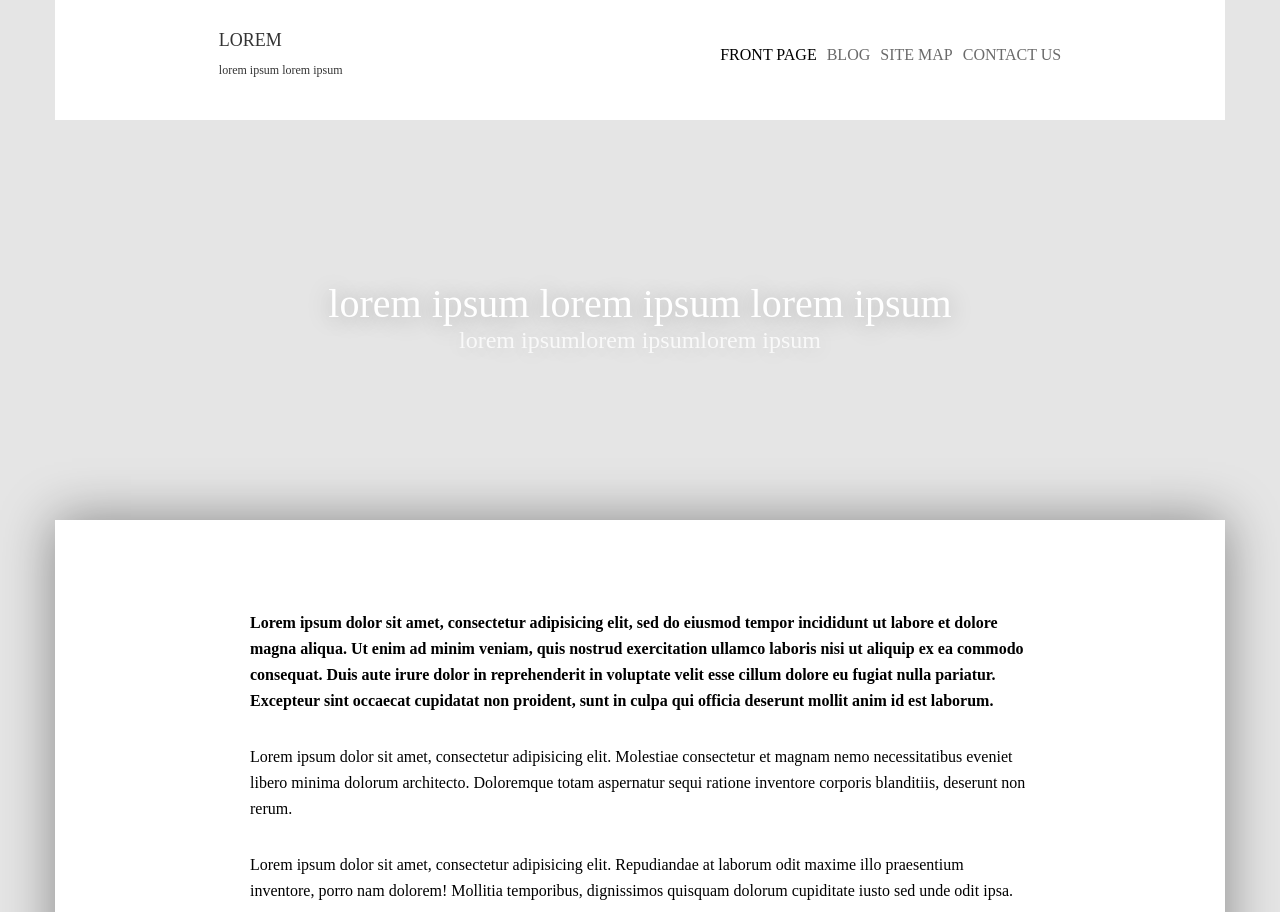
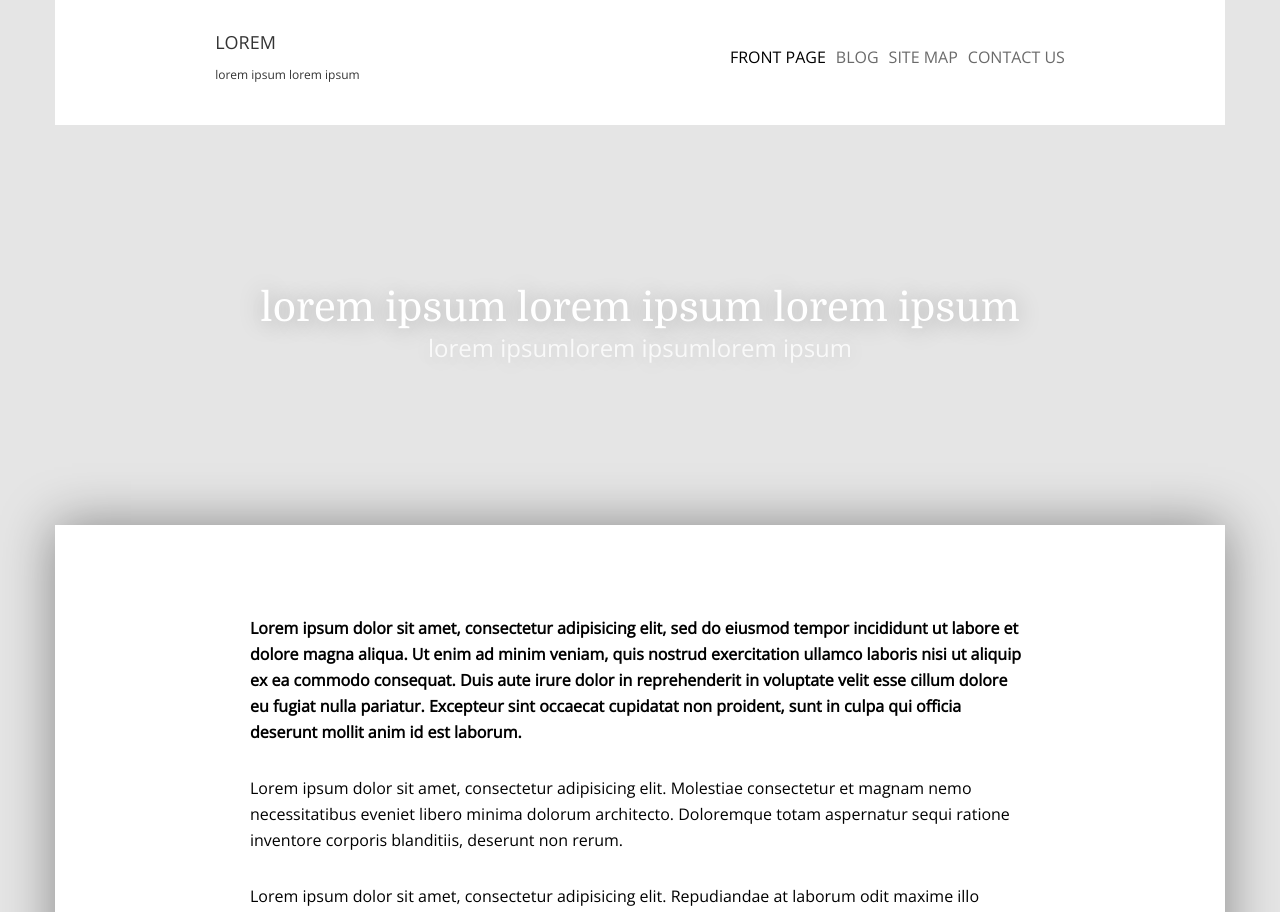
Before and after one commit to Misha535655/modules, a plain HTML site: page lessons/Modules/Modulesv1/index.html in a window 1280 px wide. Shown: the top 912 px of the page. Drawn offline with nearby package versions, Linux system fonts and the light colour scheme.

Commit message:
added fonts

```diff
--- a/lessons/Modules/Modulesv1/index.html
+++ b/lessons/Modules/Modulesv1/index.html
@@ -3,6 +3,7 @@
   <head>
     <meta charset="utf-8">
     <meta name="viewport" content="width=device-width, initial-scale=1">
+<link href="https://fonts.googleapis.com/css?family=Domine|Open+Sans&display=swap" rel="stylesheet">
     <link rel="stylesheet" href="https://stackpath.bootstrapcdn.com/font-awesome/4.7.0/css/font-awesome.min.css">
     <link rel="stylesheet" href="style.css">
     <title></title>
--- a/lessons/Modules/Modulesv1/style.css
+++ b/lessons/Modules/Modulesv1/style.css
@@ -1,4 +1,9 @@
+
+/* font-family: 'Open Sans', sans-serif;
+font-family: 'Domine', serif; */
+
 html{
+  font-family: 'Open Sans', sans-serif;
   width: 1170px;
   max-width: 100%;
   margin: 0 auto;
@@ -63,6 +68,7 @@ margin: 0 auto;
 }
 .headContainer .heading{
 font-size: 40px;
+font-family: 'Domine', serif;
 margin:0;
 text-shadow: 0px 2px 25px rgba(0, 0, 0, 0.3);
 color:#fff;
```
